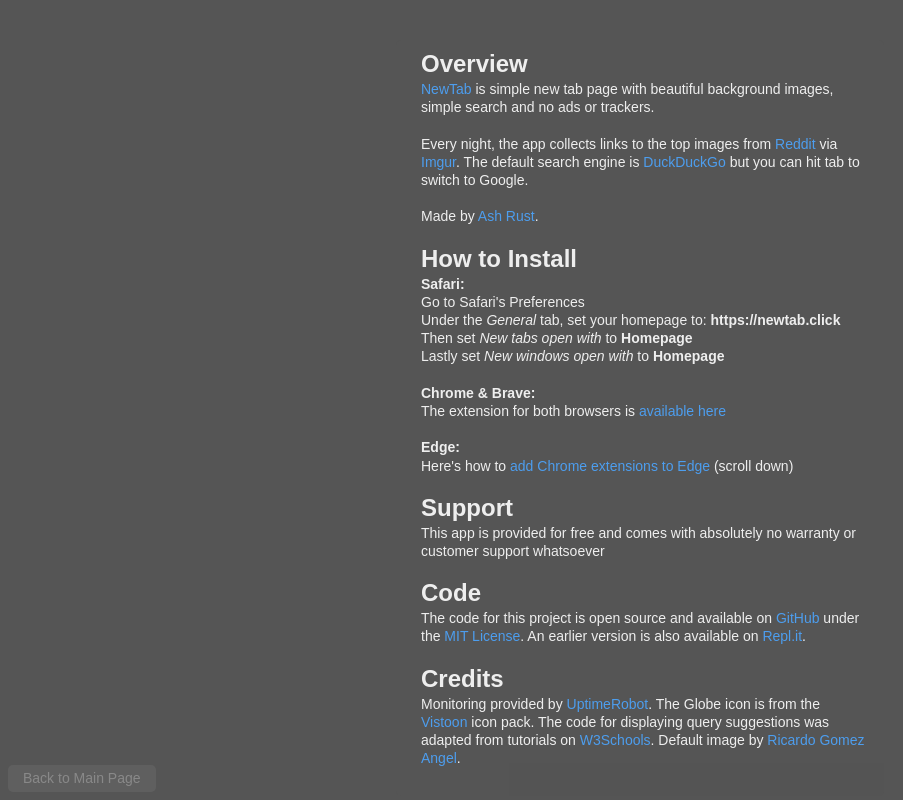
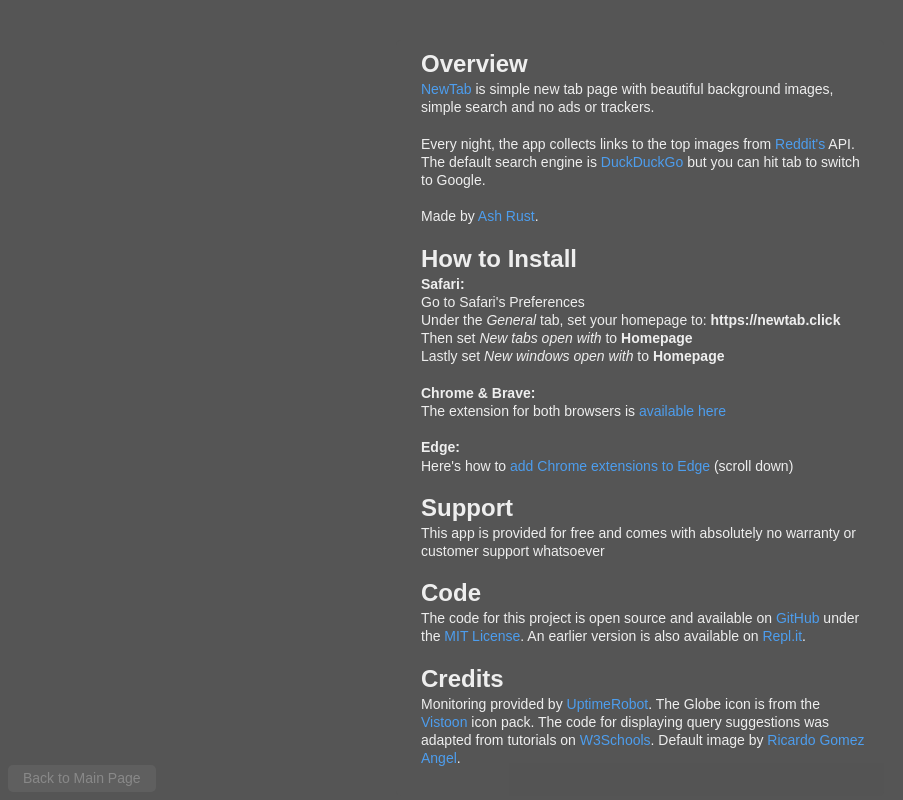
Before and after one commit to ashrust/NewTab, a Flask app: template templates/info.html in a window 1280 px wide. Shown: the whole page, without its empty margins (0-903 px from the left). Run offline with Flask 2, Linux system fonts and the light colour scheme; the template is opened without the code that fills it, so the values that code supplies are empty.

Commit message:
Text updates

```diff
--- a/pull_images.py
+++ b/pull_images.py
@@ -30,12 +30,12 @@
 
     #get urls to save
     image_urls = image_urls + getFinalImages(reddit, time_period)
-    print("time, images count", time_period, len(image_urls))
+    #print("time, images count", time_period, len(image_urls))
 
     #save urls/titles to a file, stop when we have enough
     if len(image_urls) >= min_images:
       file_save.save_urls(image_urls, img_urls_path)
-      print ("Image collection complete")
+      print ("Image collection complete, reached top by:", time_period, len(image_urls))
       break
 
   #still not enough after trying all urls.
--- a/templates/info.html
+++ b/templates/info.html
@@ -27,7 +27,7 @@
         <p>
           <a href="/">NewTab</a> is simple new tab page with beautiful background images, simple search and no ads or trackers.
           <br/><br/>
-          Every night, the app collects links to the top images from <a href="http://reddit.com" target="_blank">Reddit<a/> via <a href="http://imgur.com" target="_blank">Imgur</a>.
+          Every night, the app collects links to the top images from <a href="http://reddit.com" target="_blank">Reddit's<a/> API.
           The default search engine is <a href="http://duckduckgo.com" target="_blank">DuckDuckGo</a> but you can hit tab to switch to Google.
           <br/><br/>
           Made by <a href="http://twitter.com/@ashrust" target="_blank">Ash Rust</a>.
```
Also changed, not shown: README.md.
